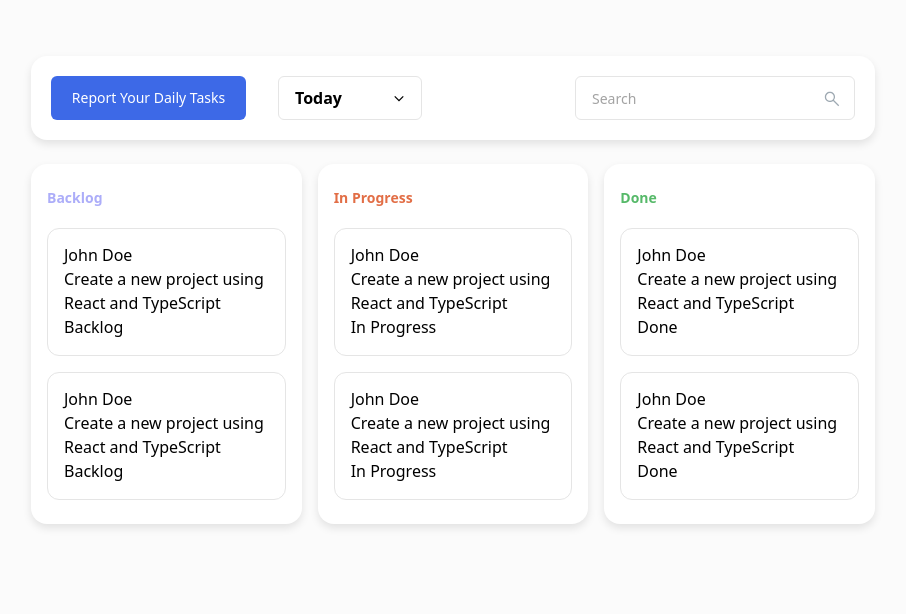
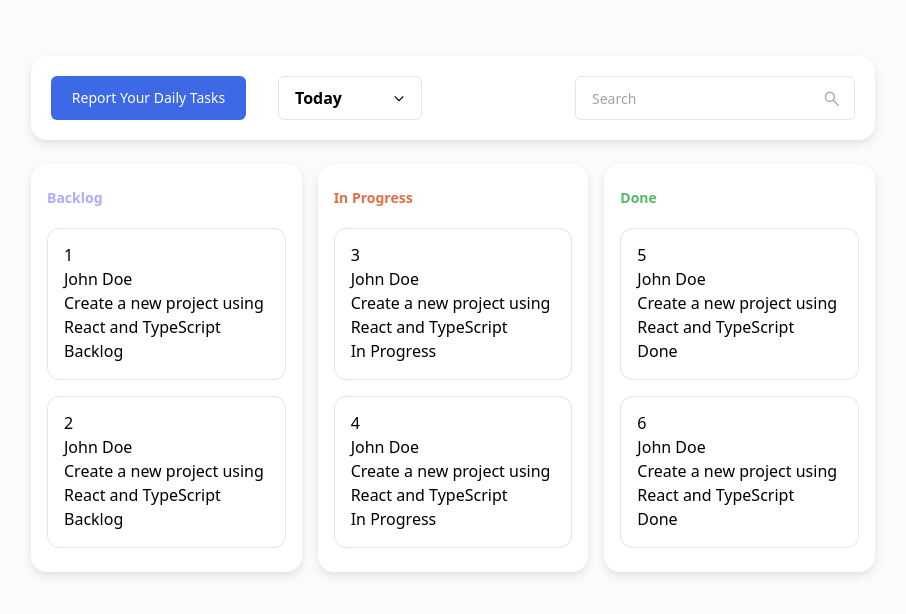
Before and after one commit to Burak-Bayraktar/task-tracking-app, a React (Vite) app: page /dashboard in a window 1280 px wide. Shown: the top 614 px of the page, without its empty margins (187-1093 px from the left). Built offline with nearby package versions, Linux system fonts and the light colour scheme.

Commit message:
ADD: Import basic DnD feature

```diff
--- a/src/components/Dashboard/TaskTrackingSection/index.tsx
+++ b/src/components/Dashboard/TaskTrackingSection/index.tsx
@@ -1,4 +1,5 @@
 import Tracker from "components/Tracker";
+import { useTask } from "hooks/useTask";
 import { TaskColumn } from "types";
 
 // TODO: Replace this with actual data
@@ -69,7 +70,7 @@ const taskArrayWithColumns: TaskColumn[] = [
           type: "FEATURE",
         },
         status: {
-          id: 1,
+          id: 2,
           title: "In Progress",
           type: "IN_PROGRESS",
         },
@@ -90,7 +91,7 @@ const taskArrayWithColumns: TaskColumn[] = [
           type: "FEATURE",
         },
         status: {
-          id: 1,
+          id: 2,
           title: "In Progress",
           type: "IN_PROGRESS",
         },
@@ -117,7 +118,7 @@ const taskArrayWithColumns: TaskColumn[] = [
           type: "FEATURE",
         },
         status: {
-          id: 1,
+          id: 3,
           title: "Done",
           type: "DONE",
         },
@@ -138,7 +139,7 @@ const taskArrayWithColumns: TaskColumn[] = [
           type: "FEATURE",
         },
         status: {
-          id: 1,
+          id: 3,
           title: "Done",
           type: "DONE",
         },
@@ -159,7 +160,7 @@ const TaskTrackingSection = () => {
               <div className="column-content">
                 {taskColumn.tasks.map((task) => {
                   return (
-                    <Tracker.Item key={task.id} id={task.id}>
+                    <Tracker.Item key={task.id} id={task.id} statusId={task.status.id}>
                       <Tracker.Item.Author>
                         {task.author.name}
                       </Tracker.Item.Author>
--- a/src/components/Tracker/Column/index.tsx
+++ b/src/components/Tracker/Column/index.tsx
@@ -1,3 +1,4 @@
+import { useDrop } from "react-dnd";
 import { TaskTrackingColumnTitle, TaskTrackingColumnType } from "types";
 
 type ColumnProps = {
@@ -7,8 +8,22 @@ type ColumnProps = {
 };
 
 const Column = ({ children, title, type }: ColumnProps) => {
+  const [{ isOver }, drop] = useDrop(() => ({
+    accept: "task",
+    drop: (item: { id: number, statusId: number }) => addItemToColumn(item),
+    collect: (monitor) => {
+      return {
+        isOver: !!monitor.isOver(),
+      };
+    },
+  }));
+
+  const addItemToColumn = (item: { id: number, statusId: number }) => {
+    console.log(item);
+  };
+
   return (
-    <div className="column" data-column-type={type}>
+    <div className={`column ${isOver ? 'drag-over' : ''}`} data-column-type={type} ref={drop}>
       <h2 className="title">{title}</h2>
       {children}
     </div>
--- a/src/components/Tracker/Item/index.tsx
+++ b/src/components/Tracker/Item/index.tsx
@@ -1,17 +1,30 @@
 import Author from "components/Tracker/Author";
 import Description from "components/Tracker/Description";
 import TaskType from "components/Tracker/TaskType";
+import { useDrag } from "react-dnd";
 
 type ItemProps = {
   children: React.ReactNode;
-  id: number
+  id: number;
+  statusId: number;
 };
 
-const Item = ({ children, id }: ItemProps) => {
+const Item = ({ children, id, statusId }: ItemProps) => {
+  const [{ isDragging }, drag] = useDrag(() => ({
+    type: "task",
+    item: { id, statusId },
+    collect: (monitor) => ({
+      isDragging: !!monitor.isDragging(),
+    }),
+  }));
 
-  return <div className="item" data-task-id={id}>{children}</div>;
+  return (
+    <div ref={drag} className="item" data-task-id={id}>
+      <div className="id">{id}</div>
+      {children}
+    </div>
+  );
 };
-
 
 Item.Author = Author;
 Item.TaskType = TaskType;
--- a/src/components/Tracker/index.tsx
+++ b/src/components/Tracker/index.tsx
@@ -1,3 +1,6 @@
+import { DndProvider } from "react-dnd";
+import { HTML5Backend } from "react-dnd-html5-backend";
+
 import Column from "components/Tracker/Column";
 import Item from "components/Tracker/Item";
 import "components/Tracker/style.css";
@@ -7,7 +10,11 @@ type TrackerProps = {
 };
 
 const Tracker = ({ children }: TrackerProps) => {
-  return <div className="task-tracker-container">{children}</div>;
+  return (
+    <DndProvider backend={HTML5Backend}>
+      <div className="task-tracker-container">{children}</div>
+    </DndProvider>
+  );
 };
 
 Tracker.Column = Column;
--- a/src/components/Tracker/style.css
+++ b/src/components/Tracker/style.css
@@ -14,12 +14,24 @@
     @apply text-backlog;
 }
 
+.task-tracker-container .column[data-column-type=BACKLOG].drag-over {
+    @apply bg-backlog/40;
+}
+
 .task-tracker-container .column[data-column-type=IN_PROGRESS] .title {
     @apply text-in-progress;
 }
 
+.task-tracker-container .column[data-column-type=IN_PROGRESS].drag-over {
+    @apply bg-in-progress/40;
+}
+
 .task-tracker-container .column[data-column-type=DONE] .title {
     @apply text-done;
+}
+
+.task-tracker-container .column[data-column-type=DONE].drag-over {
+    @apply bg-done/40;
 }
 
 .task-tracker-container .column .column-content {
```
